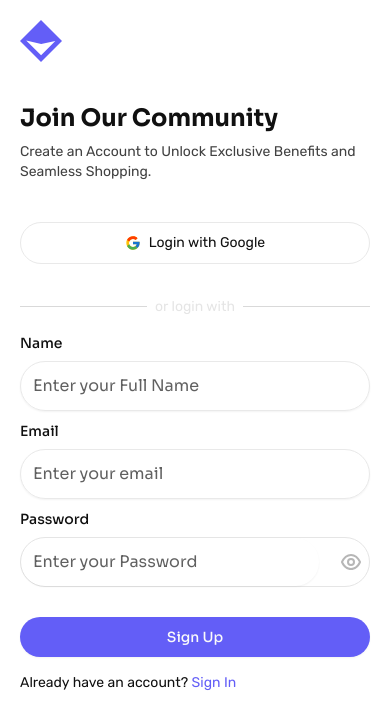
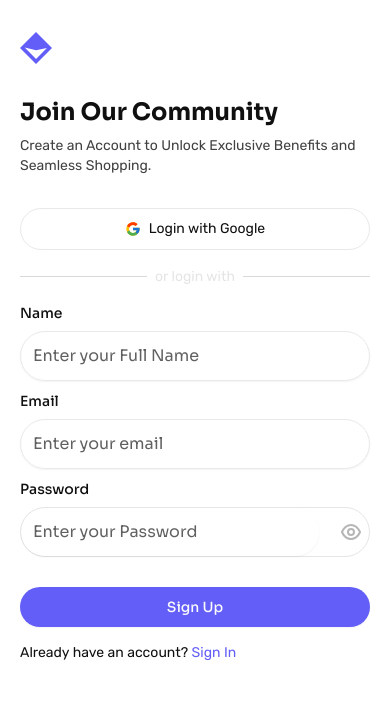
Before and after one commit to HenryAgu/Novabuy, a Next.js app: page /auth/sign-up in a window 390 px wide. Shown: the top 728 px of the page. Built offline with nearby package versions, Linux system fonts and the light colour scheme.

Commit message:
fix: auth styles

```diff
--- a/src/app/auth/login/page.tsx
+++ b/src/app/auth/login/page.tsx
@@ -12,15 +12,15 @@ const rubik = Rubik({
 
 const LoginPage = () => {
   return (
-    <div className="p-5 lg:px-20 lg:py-13 min-h-screen lg:h-full">
+    <div className="px-5 py-8 lg:px-20 lg:py-13 min-h-screen lg:h-full">
       <Image
         src="/icons/Logo2.svg"
         alt="logo"
         width={42}
         height={42}
-        className="aspect-square"
+        className="aspect-square lg:h-10.5 lg:w-10.5 h-8 w-8"
       />
-      <div className="flex flex-col gap-y-2 my-10 max-w-[393px]">
+      <div className="flex flex-col gap-y-2 my-8 lg:my-10 max-w-[393px]">
         <p className="text-2xl lg:text-4xl font-bold text-neutral-600 lg:leading-[150%]">
           Welcome Back!
         </p>
--- a/src/app/auth/sign-up/page.tsx
+++ b/src/app/auth/sign-up/page.tsx
@@ -11,15 +11,15 @@ const rubik = Rubik({
 
 const SignUpPage = () => {
   return (
-    <div className="p-5 lg:px-20 lg:py-13 min-h-screen lg:h-full">
+    <div className="px-5 py-8 lg:px-20 lg:py-13 min-h-screen lg:h-full">
       <Image
         src="/icons/Logo2.svg"
         alt="logo"
         width={42}
         height={42}
-        className="aspect-square"
+        className="aspect-square lg:h-10.5 lg:w-10.5 h-8 w-8"
       />
-      <div className="flex flex-col gap-y-2 my-10 max-w-[393px]">
+      <div className="flex flex-col gap-y-2 my-8 lg:my-10 max-w-[393px]">
         <p className="text-2xl lg:text-4xl font-bold text-neutral-600 lg:leading-[150%]">
           Join Our Community
         </p>
--- a/src/components/auth/google-signup.tsx
+++ b/src/components/auth/google-signup.tsx
@@ -10,7 +10,7 @@ const rubik = Rubik({
 
 const GoogleSignup = () => {
   return (
-    <section className="flex flex-col gap-y-8">
+    <section className="flex flex-col gap-y-4 lg:gap-y-8">
       <Button
         type="button"
         variant="ghost"
```
